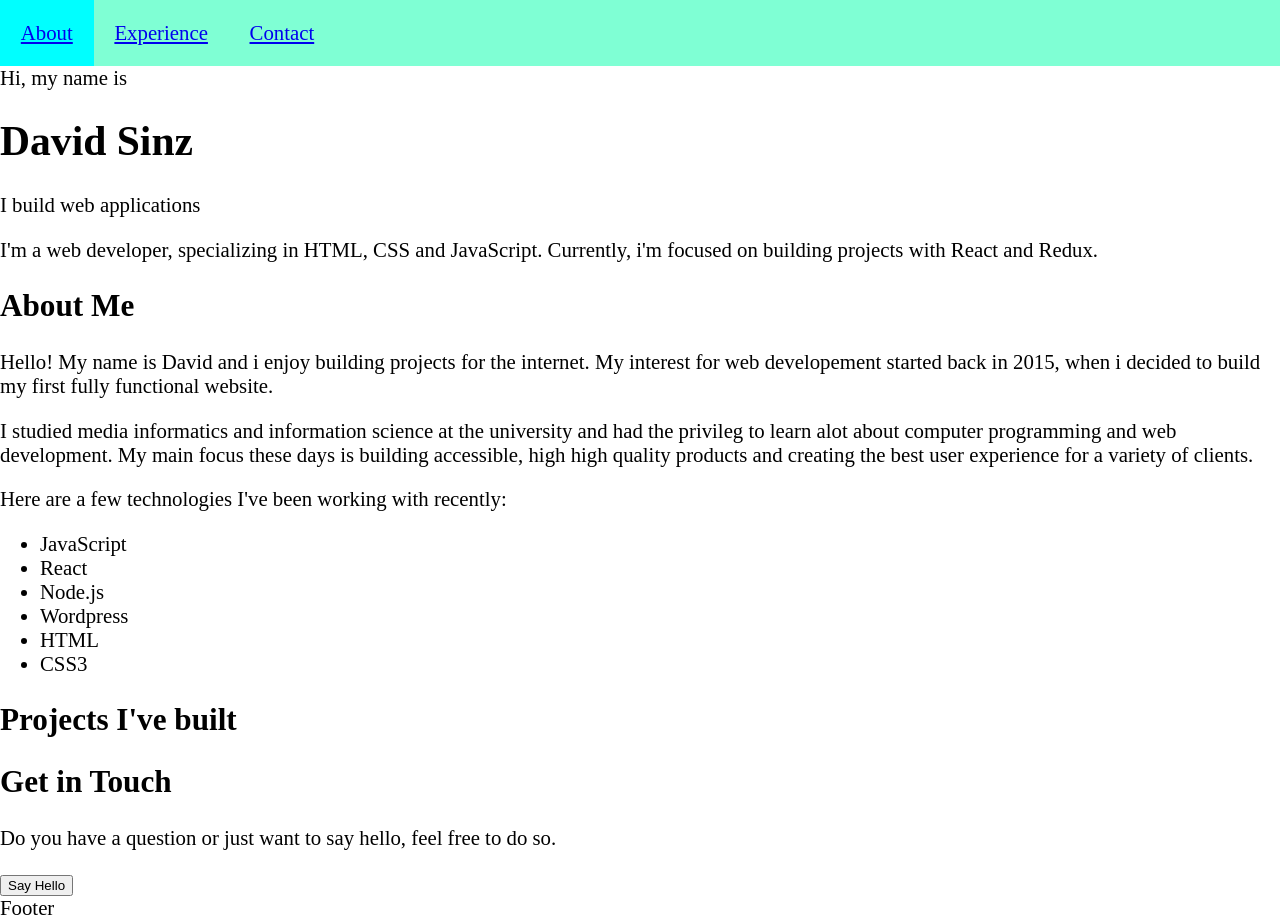
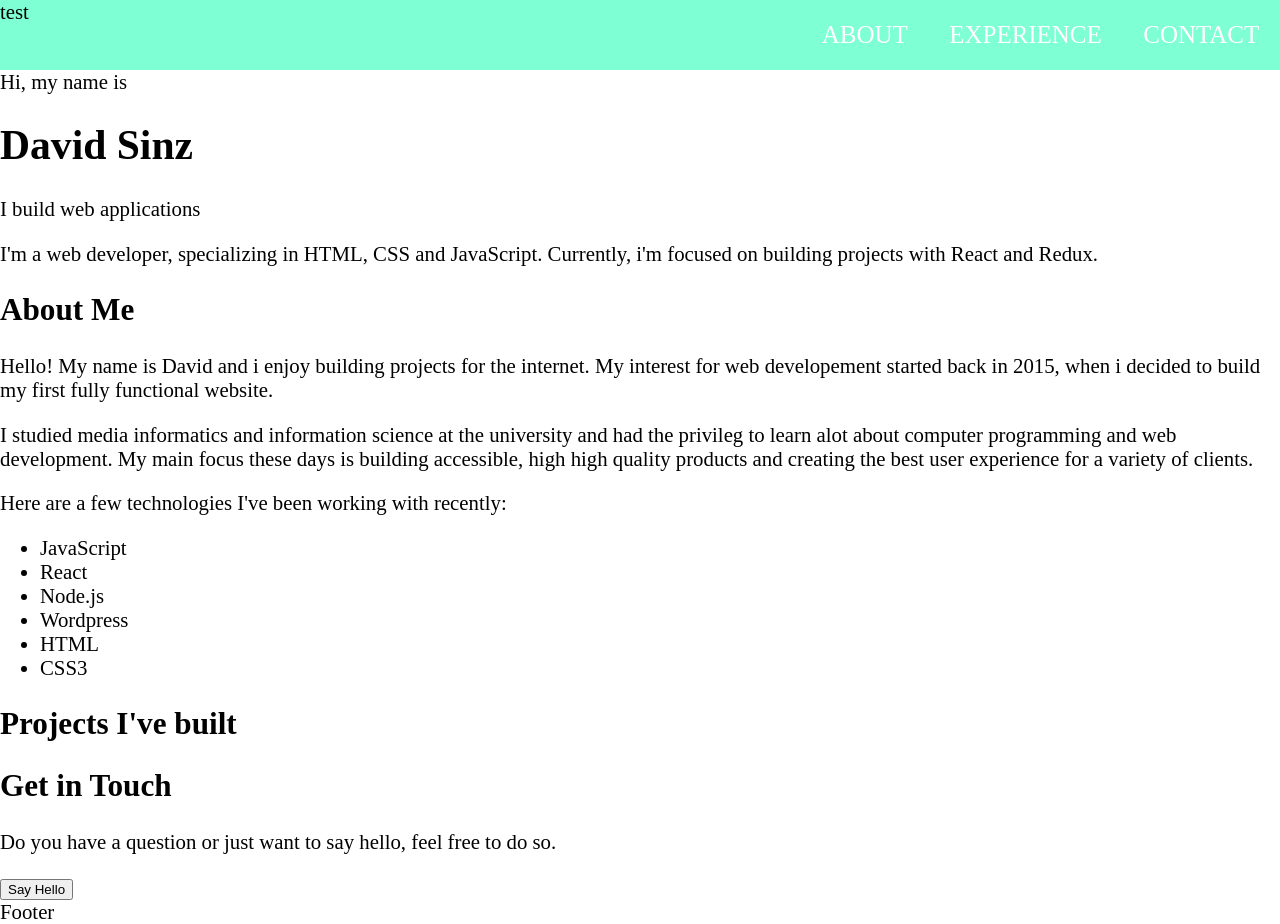
Before and after one commit to DavidSinz/davidsinz-website, a React (Create React App) app: page / in a window 1280 px wide. Built offline with nearby package versions, Linux system fonts and the light colour scheme.

Commit message:
styling nav items

```diff
--- a/src/components/ui/Navbar.js
+++ b/src/components/ui/Navbar.js
@@ -1,7 +1,7 @@
 const Navbar = () => {
   return (
     <nav className="nav-bar">
-      <div id="logo"></div>
+      <div id="logo">test</div>
       <a href="#">About</a>
       <a href="#">Experience</a>
       <a href="#">Contact</a>
--- a/src/index.css
+++ b/src/index.css
@@ -14,8 +14,16 @@ body {
 
 .nav-bar a {
   padding: 1rem;
+  font-size: 1.2em;
+  color: white;
+  text-transform: uppercase;
+  text-decoration: none;
 }
 
 .nav-bar a:hover {
   background-color: aqua;
 }
+
+.nav-bar #logo {
+  margin-right: auto;
+}
```
